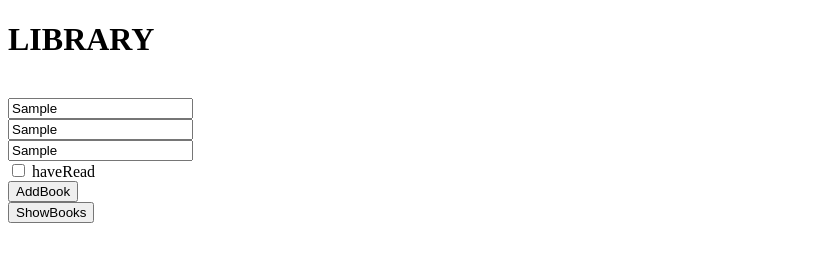
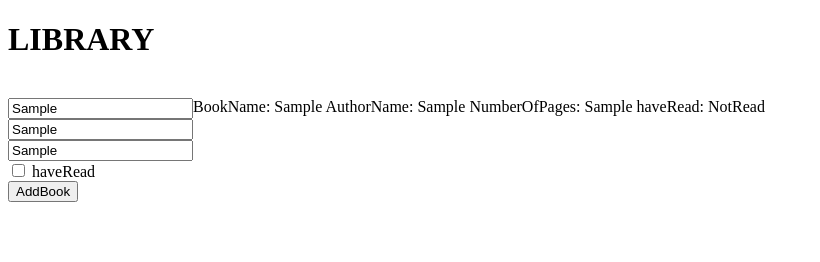
Before and after one commit to vermavivek951/libraryApp, a plain HTML site: page index.html in a window 1280 px wide. Both pictures are taken after typing "Sample", "Sample", "Sample" into the empty fields and a click on the button "AddBook". Shown: the whole page, without its empty margins (0-820 px from the left). Drawn offline with Linux system fonts and the light colour scheme.

Commit message:
improved UI

```diff
--- a/index.html
+++ b/index.html
@@ -7,15 +7,19 @@
     <body>
         <h1>LIBRARY</h1><br>
 
+        <div class="library">
+        <div id="inputDetails">
             <input id="bookname" type="text" placeholder="BookName" required/> <br>
             <input id="authorname" type="text" placeholder="AuthorName" required/> <br>
             <input id="numberofpages" type="text" placeholder="NumberOfPages" required/> <br>
             <input id="havereadornot" type="checkbox" placeholder="haveAlreadyRead" required/> haveRead <br>
             <button id="submitForm">AddBook</button>
+        </div>
 
-            <br>
-        <button id="showBooksBtn">ShowBooks</button>
-        <div id="displayBooks" ></div>
+        <!--<button id="showBooksBtn">ShowBooks</button>-->
+        <div id="displayBooks" >
 
+        </div>
+        </div>
     </body>
 </html>
--- a/library.js
+++ b/library.js
@@ -33,6 +33,7 @@ function addBookToLibrary(bookName,authorName,pages,haveRead) {
     const book = new Book(bookName,authorName,pages , haveRead);
 
     myLibrary.push(book);
+    displayBooksInLibrary()
 
 }
 
@@ -48,9 +49,3 @@ function displayBooksInLibrary() {
         displayBooks.appendChild(bookItem);
     }
 }
-
-const showBooksBtn = document.querySelector('#showBooksBtn');
-showBooksBtn.addEventListener('click' , (e) => {
-    displayBooksInLibrary();
-    console.log("abc");
-});
--- a/style.css
+++ b/style.css
@@ -0,0 +1,13 @@
+.library {
+    display: flex;
+    flex-direction: row;
+    flex-wrap: nowrap;
+
+}
+
+#displayBooks {
+    display: flex;
+    flex-direction: row;
+    flex-wrap: wrap;
+    justify-content: space-around;
+}
```
